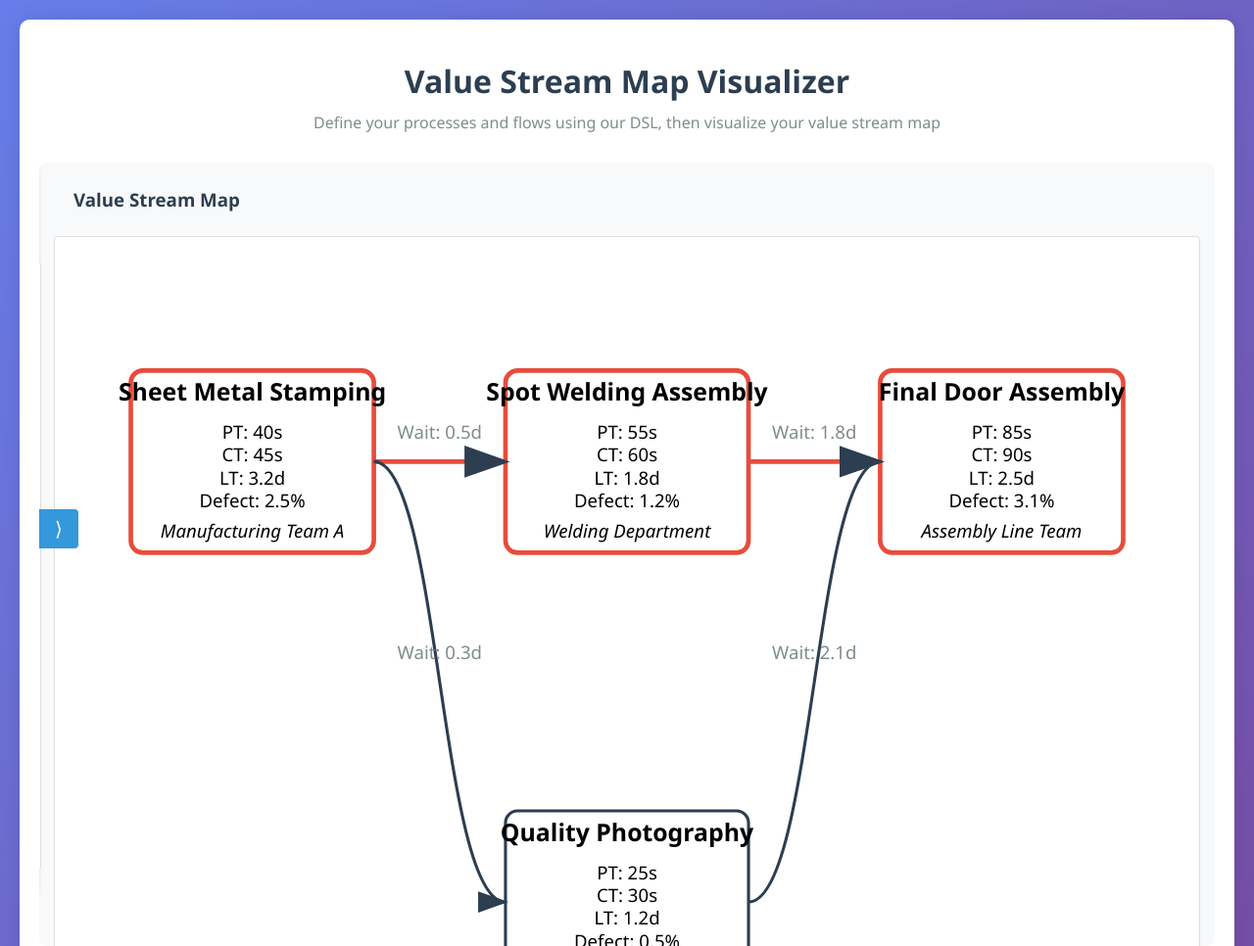
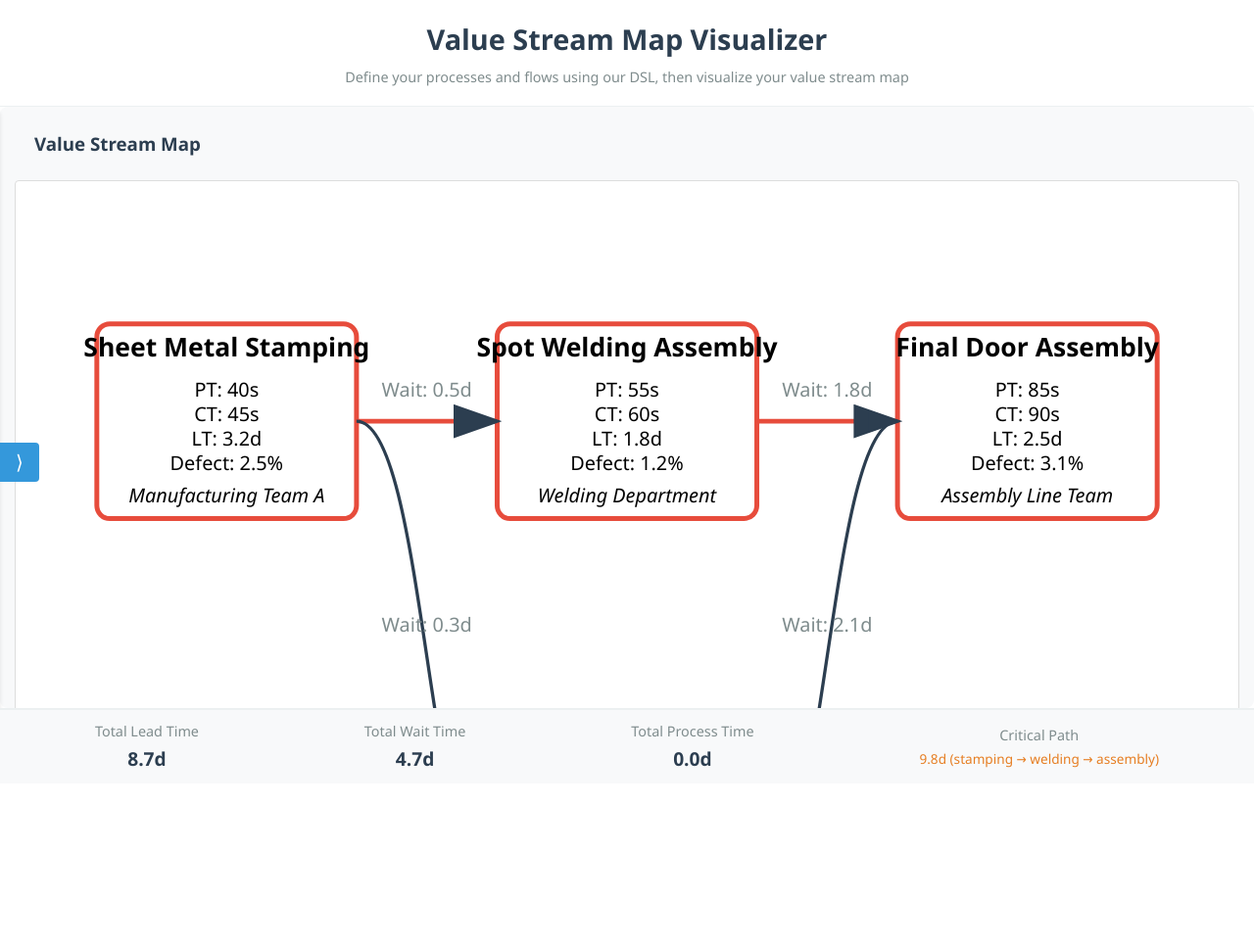
Before and after one commit to benjoyce/vsmapp, a website: page index.html in a window 1280 px wide. Shown: the top 966 px of the page at 98% size. After the commit the page ends 800 px from the top, so only its background shows below. Drawn offline with Linux system fonts and the light colour scheme.

Commit message:
Fix default canvas size and position.

```diff
--- a/css/styles.css
+++ b/css/styles.css
@@ -1,40 +1,52 @@
 /* Move all styles from the original file here */
+* {
+    box-sizing: border-box;
+}
+
+html, body {
+    height: 100%;
+    margin: 0;
+    padding: 0;
+}
+
 body {
     font-family: 'Segoe UI', Tahoma, Geneva, Verdana, sans-serif;
-    margin: 0;
-    padding: 20px;
     background: linear-gradient(135deg, #667eea 0%, #764ba2 100%);
-    min-height: 100vh;
+    display: flex;
+    flex-direction: column;
 }
 
 .container {
-    max-width: 1800px;
-    margin: 0 auto;
+    display: flex;
+    flex-direction: column;
+    height: 100vh;
     background: white;
-    border-radius: 10px;
     box-shadow: 0 0 20px rgba(0, 0, 0, 0.1);
-    padding: 20px;
 }
 
 .header {
     text-align: center;
-    margin-bottom: 30px;
+    padding: 20px;
+    flex-shrink: 0;
+    border-bottom: 1px solid #ecf0f1;
 }
 
 .header h1 {
     color: #2c3e50;
-    margin-bottom: 10px;
+    margin: 0 0 10px 0;
+    font-size: 1.8em;
 }
 
 .header p {
     color: #7f8c8d;
     margin: 0;
+    font-size: 0.9em;
 }
 
 .main-content {
     display: flex;
     position: relative;
-    height: 100vh;
+    flex: 1;
     overflow: hidden;
     gap: 0;
 }
@@ -232,11 +244,13 @@ body {
 .totals-strip {
     background: #f8f9fa;
     border-top: 2px solid #ecf0f1;
-    margin-top: 20px;
-    padding: 15px 20px;
+    padding: 12px 20px;
     display: flex;
     justify-content: space-around;
     align-items: center;
+    flex-shrink: 0;
+    flex-wrap: wrap;
+    gap: 15px;
 }
 
 .total-item {
```
